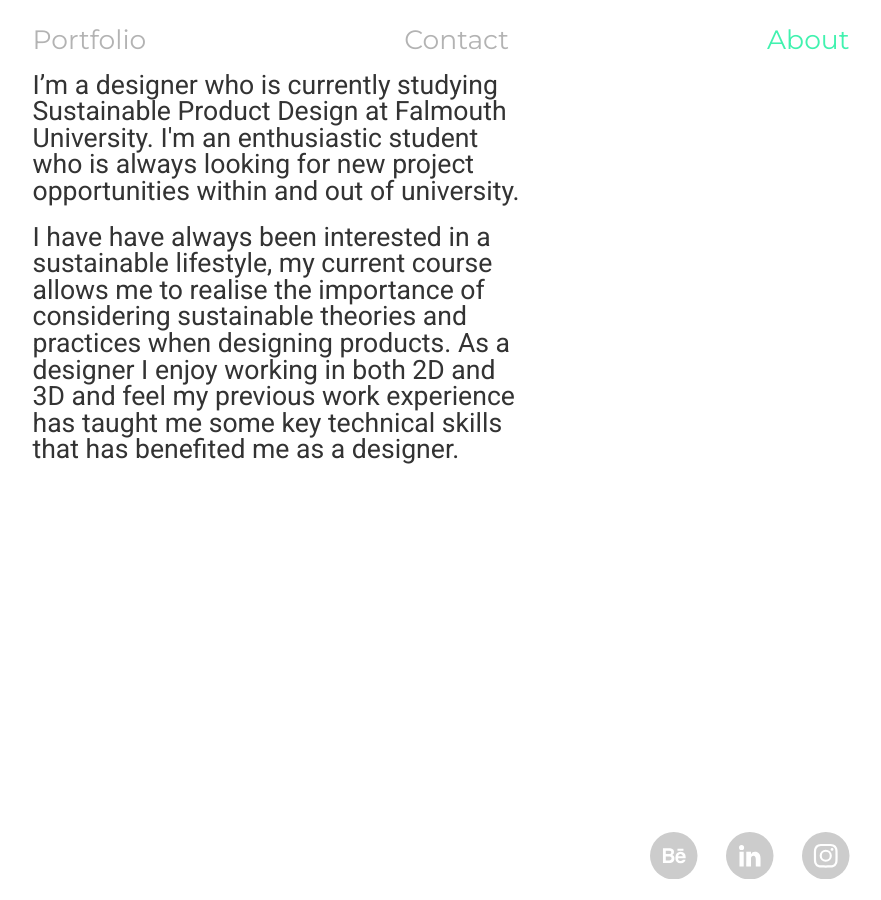
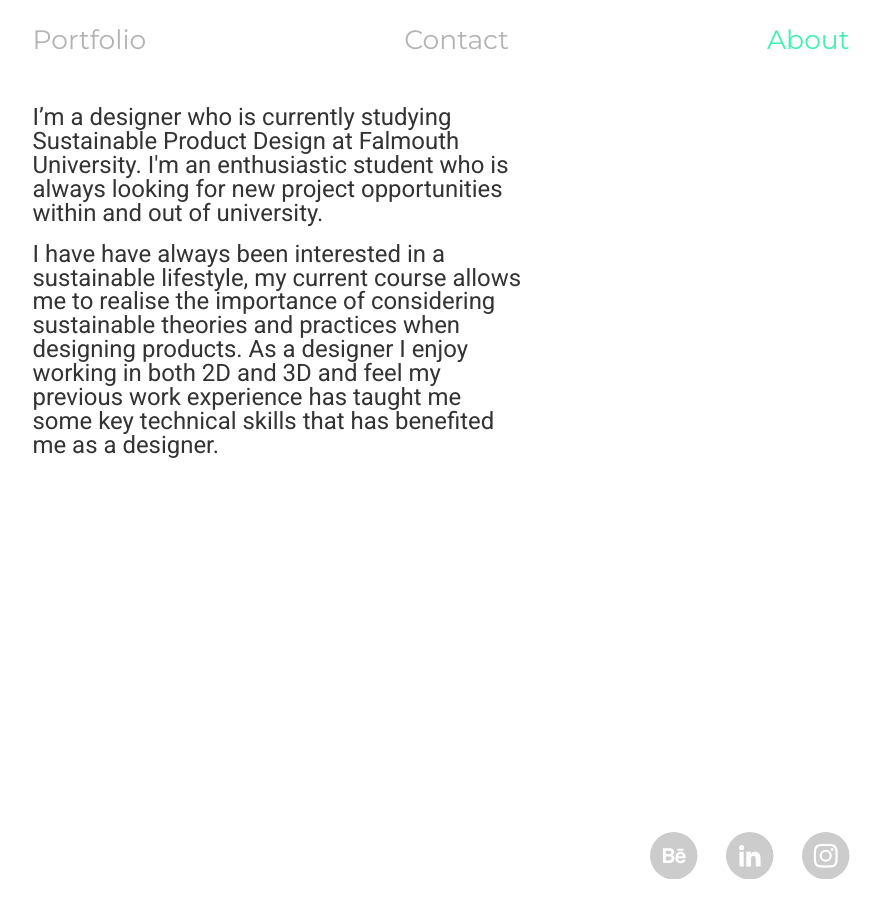
Before and after one commit to Elunn/elliot-lunn-old-portfolio, a Jekyll site: the page built from about.html, in a window 1280 px wide. Shown: the whole page, without its empty margins (199-1080 px from the left). Built offline with Jekyll 4.4.1, drawn with Linux system fonts in a browser that asks for light colours; nearby versions of some CDN libraries; Markdown is read by kramdown in place of the engine named in the settings.

Commit message:
about text

```diff
--- a/css/styles.css
+++ b/css/styles.css
@@ -34,10 +34,11 @@ a:hover {
 }
 
 .abouttext {
-    padding-bottom: 4.5em;
+    font-size: .9em;
+    padding-bottom: 6.5em;
     position: relative;
     width: 60%;
-    top:20%;
+    padding-top: 2em;
 }
 
 p {
@@ -283,6 +284,11 @@ footer .socialicon svg:hover {
         padding-top: 4.2em;
     }
 
+    .abouttext {
+        width: 90%;
+        padding-left: 0.5em;
+    }
+
     footer .socialicon {
         justify-content: space-between;
         margin: 0 1.5em;
```
